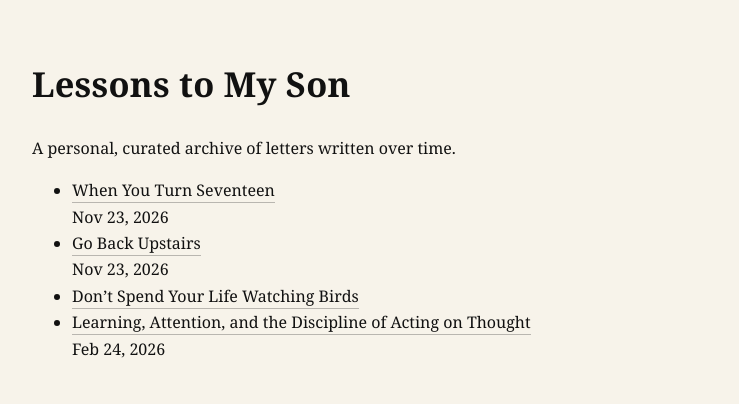
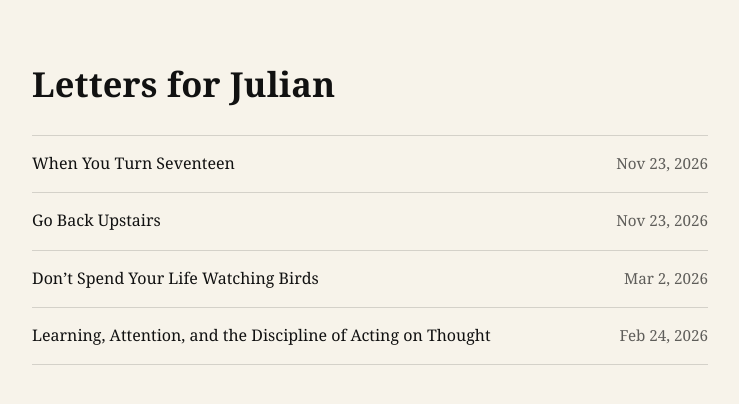
Before and after one commit to KlediJ/lessons-to-my-son, a plain HTML site: page index.html in a window 1280 px wide. Shown: the whole page, without its empty margins (270-1009 px from the left). Drawn offline with Linux system fonts and the light colour scheme.

Commit message:
List When You Turn Seventeen on the Letters for Julian homepage

```diff
--- a/index.html
+++ b/index.html
@@ -2,30 +2,32 @@
 <html>
 <head>
   <meta charset="UTF-8">
-  <title>Lessons to My Son</title>
+  <title>Letters for Julian</title>
   <link rel="stylesheet" href="styles/style.css">
 </head>
-<body>
-  <h1>Lessons to My Son</h1>
-  <p>A personal, curated archive of letters written over time.</p>
 
-  <ul>
+<body class="index">
+  <main class="wrap">
+    <h1>Letters for Julian</h1>
+
+    <ul class="posts">
       <li>
-      <a href="posts/2026-11-23-when-you-turn-seventeen.html">When You Turn Seventeen</a><br>
-      <span>Nov 23, 2026</span>
+        <a href="posts/2026-11-23-when-you-turn-seventeen.html">When You Turn Seventeen</a>
+        <span class="date">Nov 23, 2026</span>
       </li>
       <li>
-      <a href="posts/2026-11-23-go-back-upstairs.html">Go Back Upstairs</a><br>
-      <span>Nov 23, 2026</span>
+        <a href="posts/2026-11-23-go-back-upstairs.html">Go Back Upstairs</a>
+        <span class="date">Nov 23, 2026</span>
       </li>
       <li>
-      <a href="posts/2026-03-02.html">Don’t Spend Your Life Watching Birds</a><br>
-      <span></span>
+        <a href="posts/2026-03-02.html">Don’t Spend Your Life Watching Birds</a>
+        <span class="date">Mar 2, 2026</span>
       </li>
       <li>
-      <a href="posts/2026-02-24-learning-attention.html">Learning, Attention, and the Discipline of Acting on Thought</a><br>
-      <span>Feb 24, 2026</span>
+        <a href="posts/2026-02-24-learning-attention.html">Learning, Attention, and the Discipline of Acting on Thought</a>
+        <span class="date">Feb 24, 2026</span>
       </li>
     </ul>
+  </main>
 </body>
 </html>
```
Lines whose indentation alone changed are shown as unchanged.
